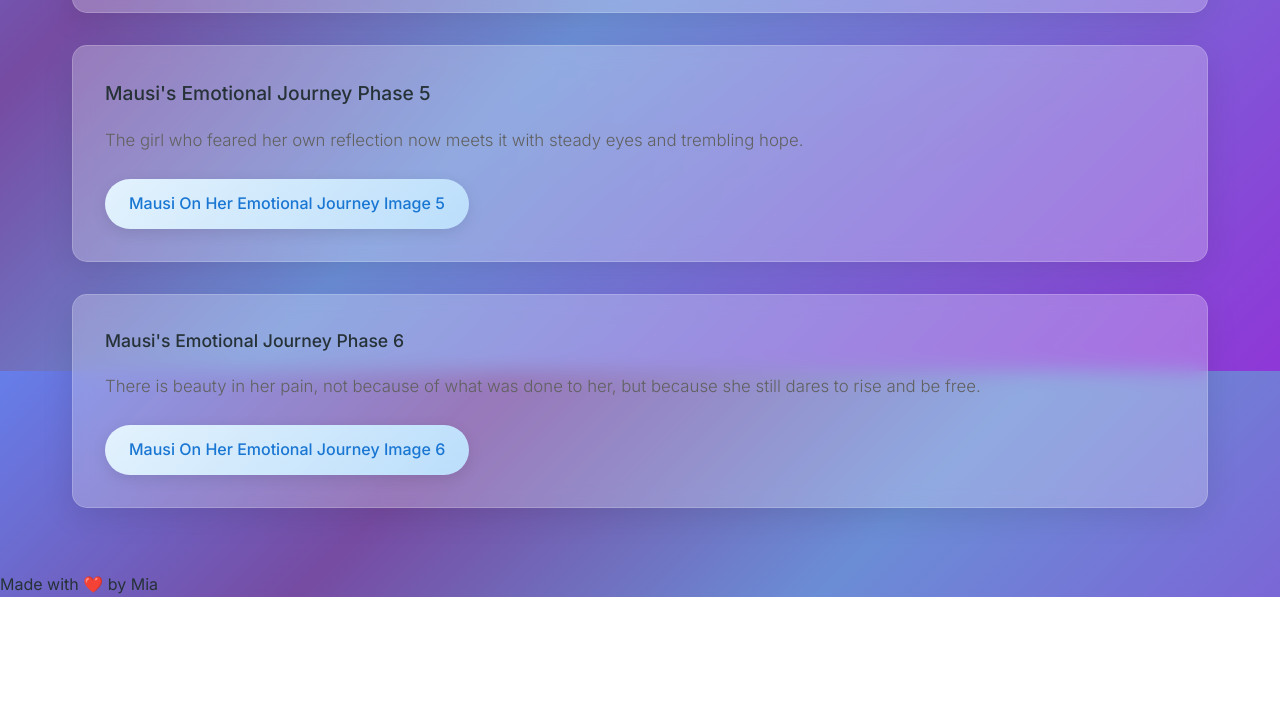
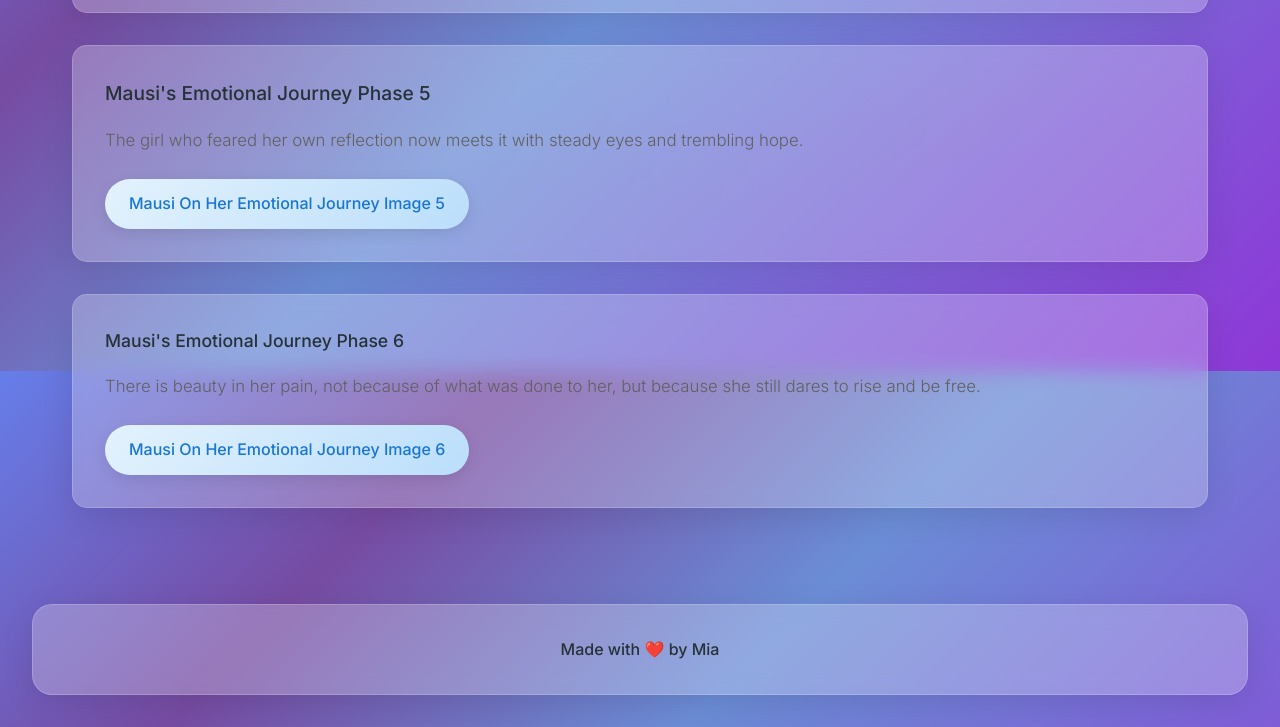
Before and after one commit to miasmith81/CSS-Basics---Selectors-Assignment, a plain HTML site: page index.html in a window 1280 px wide. Shown: the part 1229-1956 px from the top of the page. Before the commit the page ends 1826 px from the top, so only its background shows below. Drawn offline with Linux system fonts and the light colour scheme.

Commit message:
Add footer styles with glassmorphism effect

```diff
--- a/css/styles.css
+++ b/css/styles.css
@@ -244,3 +244,18 @@ a[href="/index.html"] {
 a[href="/index.html"]:hover {
   background: rgba(255, 255, 255, 0.4);
 }
+
+/* Footer Styles */
+footer {
+  text-align: center;
+  padding: 2rem;
+  margin: 2rem;
+  background: var(--glass-white);
+  backdrop-filter: blur(10px);
+  -webkit-backdrop-filter: blur(10px);
+  border: 1px solid var(--glass-border);
+  border-radius: 20px;
+  box-shadow: 0 8px 32px var(--shadow-light);
+  color: var(--text-dark);
+  font-weight: 500;
+}
```
